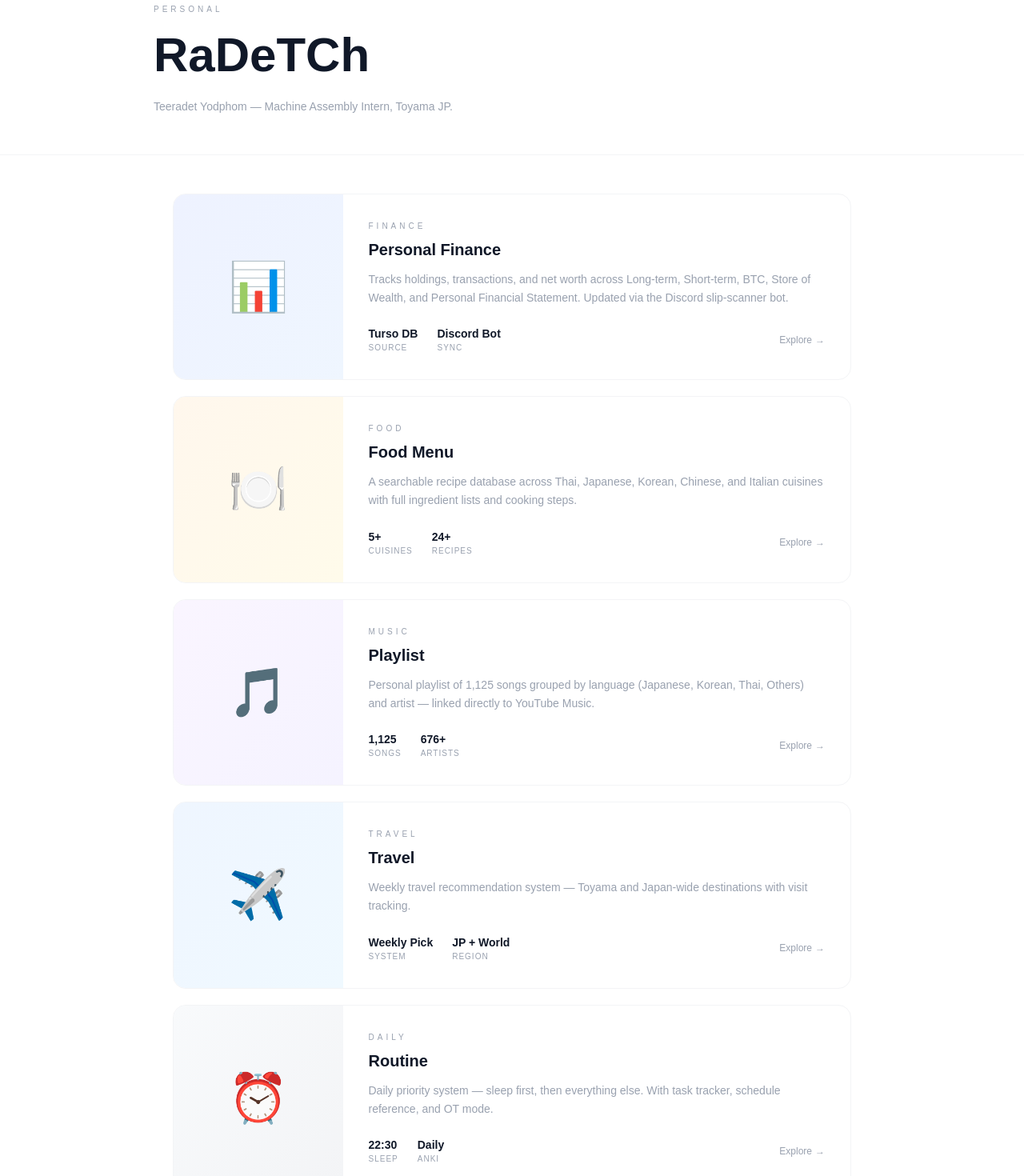
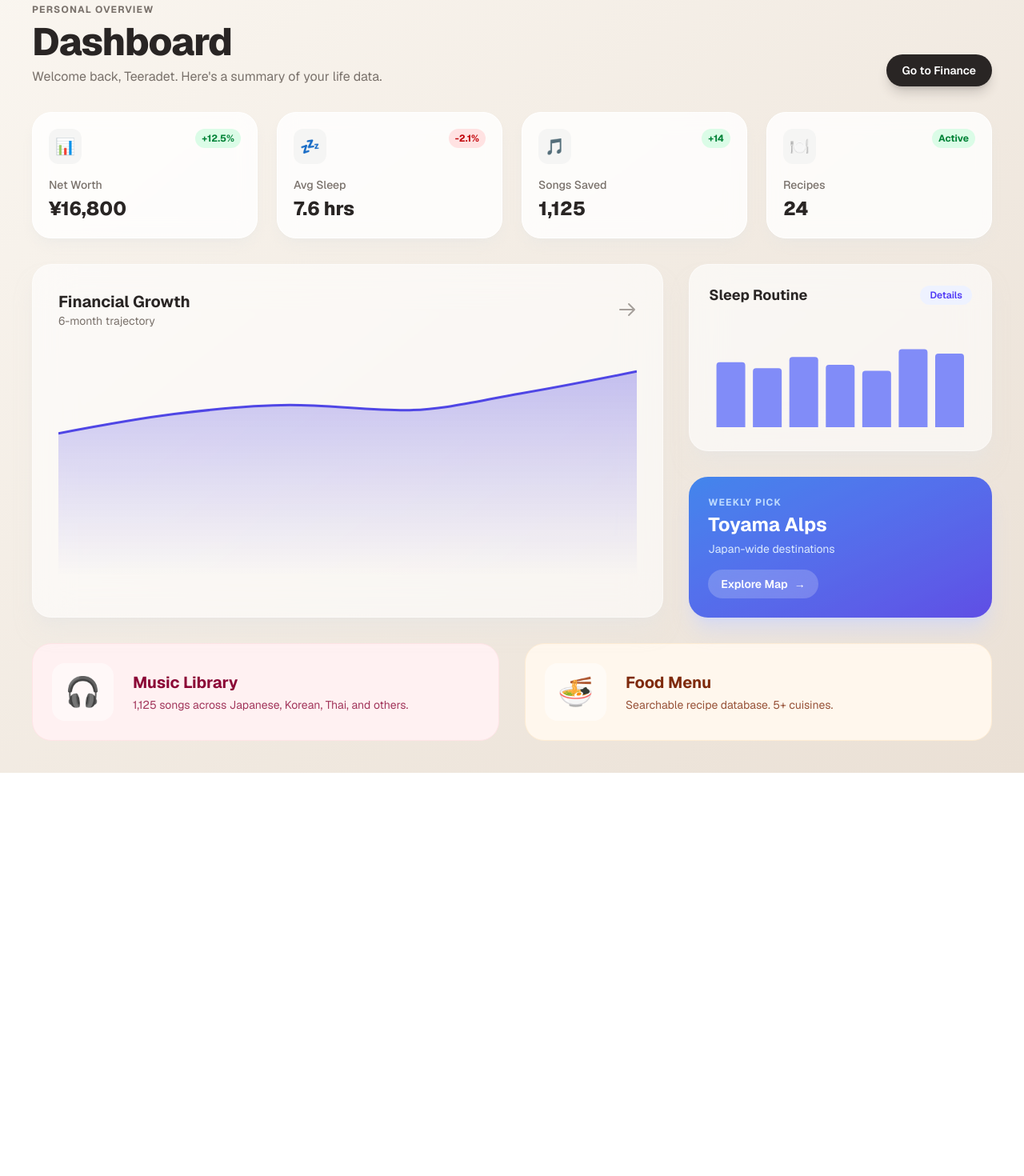
Before and after one commit to trdyp312002/RaDeTCh, a Next.js app: page / in a window 1280 px wide. Shown: the part 100-1570 px from the top of the page at 80% size. After the commit the page ends 1066 px from the top, so only its background shows below. Built offline with nearby package versions, Linux system fonts and the light colour scheme; grey boxes are pictures that could not be loaded.

Commit message:
feat: redesign home page to dashboard

```diff
--- a/app/page.tsx
+++ b/app/page.tsx
@@ -1,161 +1,184 @@
+"use client"
+
 import Link from "next/link"
+import {
+  AreaChart, Area,
+  BarChart, Bar,
+  XAxis, YAxis, Tooltip, ResponsiveContainer,
+  LineChart, Line
+} from "recharts"
 
-type Section = {
-  href: string
-  emoji: string
-  tag: string
-  title: string
-  desc: string
-  stats: { label: string; value: string }[]
-  color: string
-}
+const financeData = [
+  { name: 'Jan', value: 12000 },
+  { name: 'Feb', value: 13500 },
+  { name: 'Mar', value: 14200 },
+  { name: 'Apr', value: 13800 },
+  { name: 'May', value: 15100 },
+  { name: 'Jun', value: 16800 },
+];
 
-const sections: Section[] = [
-  {
-    href: "/finance",
-    emoji: "📊",
-    tag: "Finance",
-    title: "Personal Finance",
-    desc: "Tracks holdings, transactions, and net worth across Long-term, Short-term, BTC, Store of Wealth, and Personal Financial Statement. Updated via the Discord slip-scanner bot.",
-    stats: [
-      { label: "Source", value: "Turso DB" },
-      { label: "Sync", value: "Discord Bot" },
-    ],
-    color: "from-indigo-50 to-blue-50",
-  },
-  {
-    href: "/menu",
-    emoji: "🍽️",
-    tag: "Food",
-    title: "Food Menu",
-    desc: "A searchable recipe database across Thai, Japanese, Korean, Chinese, and Italian cuisines with full ingredient lists and cooking steps.",
-    stats: [
-      { label: "Cuisines", value: "5+" },
-      { label: "Recipes", value: "24+" },
-    ],
-    color: "from-orange-50 to-amber-50",
-  },
-  {
-    href: "/music",
-    emoji: "🎵",
-    tag: "Music",
-    title: "Playlist",
-    desc: "Personal playlist of 1,125 songs grouped by language (Japanese, Korean, Thai, Others) and artist — linked directly to YouTube Music.",
-    stats: [
-      { label: "Songs", value: "1,125" },
-      { label: "Artists", value: "676+" },
-    ],
-    color: "from-purple-50 to-violet-50",
-  },
-  {
-    href: "/travel",
-    emoji: "✈️",
-    tag: "Travel",
-    title: "Travel",
-    desc: "Weekly travel recommendation system — Toyama and Japan-wide destinations with visit tracking.",
-    stats: [
-      { label: "System", value: "Weekly Pick" },
-      { label: "Region", value: "JP + World" },
-    ],
-    color: "from-blue-50 to-sky-50",
-  },
-  {
-    href: "/routine",
-    emoji: "⏰",
-    tag: "Daily",
-    title: "Routine",
-    desc: "Daily priority system — sleep first, then everything else. With task tracker, schedule reference, and OT mode.",
-    stats: [
-      { label: "Sleep", value: "22:30" },
-      { label: "Anki", value: "Daily" },
-    ],
-    color: "from-slate-50 to-gray-100",
-  },
-]
+const sleepData = [
+  { day: 'M', hours: 7.5 },
+  { day: 'T', hours: 6.8 },
+  { day: 'W', hours: 8.1 },
+  { day: 'T', hours: 7.2 },
+  { day: 'F', hours: 6.5 },
+  { day: 'S', hours: 9.0 },
+  { day: 'S', hours: 8.5 },
+];
 
-const quickLinks = [
-  { href: "/finance", label: "Personal Finance" },
-  { href: "/menu", label: "Food Menu" },
-  { href: "/music", label: "Music" },
-  { href: "/travel", label: "Travel" },
-  { href: "/routine", label: "Routine" },
-]
+export default function HomeDashboard() {
+  return (
+    <div className="min-h-screen bg-gradient-to-br from-[#FAF6F0] to-[#EAE0D5] p-6 lg:p-10 font-sans">
+      <div className="max-w-7xl mx-auto space-y-8">
 
-export default function HomePage() {
-  return (
-    <div className="min-h-screen bg-white">
-      <section className="pt-10 pb-12 px-6 border-b border-gray-100">
-        <div className="max-w-4xl mx-auto">
-          <p className="text-[10px] uppercase tracking-[0.4em] text-gray-400 mb-3">Personal</p>
-          <h1 className="text-5xl md:text-6xl font-bold text-gray-900 leading-tight mb-4">RaDeTCh</h1>
-          <p className="text-gray-400 text-sm leading-relaxed max-w-md">
-            Teeradet Yodphom — Machine Assembly Intern, Toyama JP.
-          </p>
+        {/* Header Section */}
+        <header className="flex flex-col md:flex-row md:items-end justify-between gap-4">
+          <div>
+            <p className="text-xs font-bold tracking-widest text-stone-500 uppercase mb-2">Personal Overview</p>
+            <h1 className="text-4xl md:text-5xl font-extrabold text-stone-800 tracking-tight">
+              Dashboard
+            </h1>
+            <p className="text-stone-500 mt-2 text-sm md:text-base">
+              Welcome back, Teeradet. Here's a summary of your life data.
+            </p>
+          </div>
+          <div className="flex items-center gap-3">
+            <Link href="/finance">
+              <button className="px-5 py-2.5 bg-stone-800 text-white text-sm font-semibold rounded-full hover:bg-stone-700 transition-colors shadow-lg shadow-stone-800/20">
+                Go to Finance
+              </button>
+            </Link>
+          </div>
+        </header>
+
+        {/* Top Stats Row */}
+        <div className="grid grid-cols-2 md:grid-cols-4 gap-4 md:gap-6">
+          <StatCard title="Net Worth" value="¥16,800" trend="+12.5%" isPositive={true} icon="📊" />
+          <StatCard title="Avg Sleep" value="7.6 hrs" trend="-2.1%" isPositive={false} icon="💤" />
+          <StatCard title="Songs Saved" value="1,125" trend="+14" isPositive={true} icon="🎵" />
+          <StatCard title="Recipes" value="24" trend="Active" isPositive={true} icon="🍽️" />
         </div>
-      </section>
 
-      <div className="max-w-4xl mx-auto px-6 py-12 space-y-5">
-        {sections.map((s) => (
-          <Link key={s.href} href={s.href} className="group block">
-            <div className="rounded-2xl border border-gray-100 overflow-hidden hover:border-gray-200 hover:shadow-sm transition-all">
-              <div className="grid grid-cols-1 md:grid-cols-4">
-                <div className={`bg-gradient-to-br ${s.color} p-10 flex items-center justify-center text-6xl md:col-span-1`}>
-                  {s.emoji}
-                </div>
-                <div className="p-8 md:col-span-3 flex flex-col justify-between">
-                  <div>
-                    <p className="text-[10px] uppercase tracking-[0.4em] text-gray-400 mb-2">{s.tag}</p>
-                    <h2 className="text-xl font-bold text-gray-900 mb-3 group-hover:text-gray-600 transition-colors">{s.title}</h2>
-                    <p className="text-gray-400 text-sm leading-relaxed mb-6">{s.desc}</p>
-                  </div>
-                  <div className="flex items-center justify-between flex-wrap gap-4">
-                    <div className="flex gap-6">
-                      {s.stats.map((st) => (
-                        <div key={st.label}>
-                          <p className="text-sm font-semibold text-gray-900">{st.value}</p>
-                          <p className="text-[10px] text-gray-400 uppercase tracking-widest">{st.label}</p>
-                        </div>
-                      ))}
-                    </div>
-                    <span className="text-xs text-gray-400 group-hover:text-gray-700 transition-colors flex items-center gap-1">
-                      Explore <span className="group-hover:translate-x-1 transition-transform inline-block">→</span>
-                    </span>
-                  </div>
-                </div>
+        {/* Main Grid */}
+        <div className="grid grid-cols-1 lg:grid-cols-3 gap-6 md:gap-8">
+
+          {/* Main Chart Area - Finance */}
+          <div className="lg:col-span-2 bg-white/60 backdrop-blur-xl border border-white/40 rounded-3xl p-6 md:p-8 shadow-xl shadow-stone-200/50">
+            <div className="flex justify-between items-center mb-6">
+              <div>
+                <h2 className="text-xl font-bold text-stone-800">Financial Growth</h2>
+                <p className="text-sm text-stone-500">6-month trajectory</p>
+              </div>
+              <Link href="/finance" className="text-stone-400 hover:text-stone-800 transition-colors">
+                <svg className="w-6 h-6" fill="none" stroke="currentColor" viewBox="0 0 24 24"><path strokeLinecap="round" strokeLinejoin="round" strokeWidth={2} d="M14 5l7 7m0 0l-7 7m7-7H3" /></svg>
+              </Link>
+            </div>
+            <div className="h-[300px] w-full">
+              <ResponsiveContainer width="100%" height="100%">
+                <AreaChart data={financeData} margin={{ top: 10, right: 0, left: 0, bottom: 0 }}>
+                  <defs>
+                    <linearGradient id="colorValue" x1="0" y1="0" x2="0" y2="1">
+                      <stop offset="5%" stopColor="#4F46E5" stopOpacity={0.3}/>
+                      <stop offset="95%" stopColor="#4F46E5" stopOpacity={0}/>
+                    </linearGradient>
+                  </defs>
+                  <Tooltip
+                    contentStyle={{ borderRadius: '12px', border: 'none', boxShadow: '0 10px 25px -5px rgba(0, 0, 0, 0.1)' }}
+                  />
+                  <Area type="monotone" dataKey="value" stroke="#4F46E5" strokeWidth={3} fillOpacity={1} fill="url(#colorValue)" />
+                </AreaChart>
+              </ResponsiveContainer>
+            </div>
+          </div>
+
+          {/* Right Column - Routine & Travel */}
+          <div className="space-y-6 md:space-y-8">
+
+            {/* Sleep Tracking */}
+            <div className="bg-white/60 backdrop-blur-xl border border-white/40 rounded-3xl p-6 shadow-xl shadow-stone-200/50">
+              <div className="flex justify-between items-center mb-4">
+                <h2 className="text-lg font-bold text-stone-800">Sleep Routine</h2>
+                <Link href="/routine" className="text-xs font-semibold text-indigo-600 bg-indigo-50 px-3 py-1 rounded-full hover:bg-indigo-100 transition-colors">Details</Link>
+              </div>
+              <div className="h-[140px] w-full">
+                <ResponsiveContainer width="100%" height="100%">
+                  <BarChart data={sleepData}>
+                    <Tooltip cursor={{ fill: 'transparent' }} contentStyle={{ borderRadius: '8px', border: 'none', fontSize: '12px' }} />
+                    <Bar dataKey="hours" fill="#818CF8" radius={[4, 4, 0, 0]} />
+                  </BarChart>
+                </ResponsiveContainer>
               </div>
             </div>
-          </Link>
-        ))}
+
+            {/* Travel Card */}
+            <div className="relative overflow-hidden bg-gradient-to-br from-blue-500 to-indigo-600 rounded-3xl p-6 shadow-xl shadow-indigo-200/50 text-white group cursor-pointer">
+              <div className="absolute inset-0 bg-[url('https://images.unsplash.com/photo-1493976040374-85c8e12f0c0e?q=80&w=600&auto=format&fit=crop')] bg-cover bg-center opacity-20 group-hover:opacity-30 transition-opacity duration-500"></div>
+              <div className="relative z-10">
+                <p className="text-xs font-bold tracking-widest text-blue-200 uppercase mb-1">Weekly Pick</p>
+                <h2 className="text-2xl font-bold mb-1">Toyama Alps</h2>
+                <p className="text-blue-100 text-sm mb-4">Japan-wide destinations</p>
+                <Link href="/travel" className="inline-flex items-center gap-2 text-sm font-semibold bg-white/20 hover:bg-white/30 backdrop-blur-md px-4 py-2 rounded-full transition-colors">
+                  Explore Map <span>→</span>
+                </Link>
+              </div>
+            </div>
+
+          </div>
+        </div>
+
+        {/* Bottom Modules */}
+        <div className="grid grid-cols-1 md:grid-cols-2 gap-6 md:gap-8">
+          <ModuleCard
+            title="Music Library"
+            desc="1,125 songs across Japanese, Korean, Thai, and others."
+            icon="🎧"
+            href="/music"
+            color="bg-rose-50 border-rose-100 text-rose-900"
+          />
+          <ModuleCard
+            title="Food Menu"
+            desc="Searchable recipe database. 5+ cuisines."
+            icon="🍜"
+            href="/menu"
+            color="bg-orange-50 border-orange-100 text-orange-900"
+          />
+        </div>
+
       </div>
-
-      <section className="max-w-4xl mx-auto px-6 pb-12">
-        <p className="text-[10px] uppercase tracking-[0.4em] text-gray-400 mb-6">Snapshot</p>
-        <div className="grid grid-cols-2 md:grid-cols-4 gap-3">
-          {[
-            { icon: "言", label: "Targeting N2", sub: "Japanese" },
-            { icon: "₿", label: "BTC + US Stocks", sub: "Investing" },
-            { icon: "📷", label: "Sony + Piano", sub: "Creative" },
-            { icon: "🔌", label: "Safety Inspector", sub: "Global Compliant" },
-          ].map((item) => (
-            <div key={item.label} className="border border-gray-100 rounded-2xl p-5 hover:border-gray-200 transition-colors text-center">
-              <div className="text-2xl mb-2 font-mono">{item.icon}</div>
-              <p className="text-xs font-medium text-gray-700 mb-0.5">{item.label}</p>
-              <p className="text-[10px] uppercase tracking-widest text-gray-400">{item.sub}</p>
-            </div>
-          ))}
-        </div>
-      </section>
-
-      <section className="max-w-4xl mx-auto px-6 pb-20">
-        <div className="border-t border-gray-100 pt-8 flex items-center gap-6 flex-wrap">
-          <span className="text-[10px] uppercase tracking-[0.4em] text-gray-300">Quick Links</span>
-          {quickLinks.map((l) => (
-            <Link key={l.href} href={l.href} className="text-xs text-gray-400 hover:text-gray-900 transition-colors">
-              {l.label}
-            </Link>
-          ))}
-        </div>
-      </section>
     </div>
   )
 }
+
+function StatCard({ title, value, trend, isPositive, icon }: { title: string, value: string, trend: string, isPositive: boolean, icon: string }) {
+  return (
+    <div className="bg-white/80 backdrop-blur-md border border-white rounded-3xl p-5 shadow-lg shadow-stone-200/40 hover:-translate-y-1 transition-transform duration-300">
+      <div className="flex justify-between items-start mb-4">
+        <div className="p-2 bg-stone-100 rounded-xl text-xl">{icon}</div>
+        <span className={`text-xs font-bold px-2 py-1 rounded-full ${isPositive ? 'bg-green-100 text-green-700' : 'bg-red-100 text-red-700'}`}>
+          {trend}
+        </span>
+      </div>
+      <div>
+        <h3 className="text-stone-500 text-sm font-medium">{title}</h3>
+        <p className="text-2xl font-extrabold text-stone-800 mt-1">{value}</p>
+      </div>
+    </div>
+  )
+}
+
+function ModuleCard({ title, desc, icon, href, color }: { title: string, desc: string, icon: string, href: string, color: string }) {
+  return (
+    <Link href={href} className="group block">
+      <div className={`rounded-3xl border p-6 flex items-center gap-6 transition-all duration-300 hover:shadow-xl ${color}`}>
+        <div className="text-4xl bg-white/50 p-4 rounded-2xl group-hover:scale-110 transition-transform duration-300">
+          {icon}
+        </div>
+        <div>
+          <h3 className="text-xl font-bold mb-1 group-hover:text-stone-900 transition-colors">{title}</h3>
+          <p className="text-sm opacity-80">{desc}</p>
+        </div>
+      </div>
+    </Link>
+  )
+}
```
Also changed, not shown: out.txt (added).
